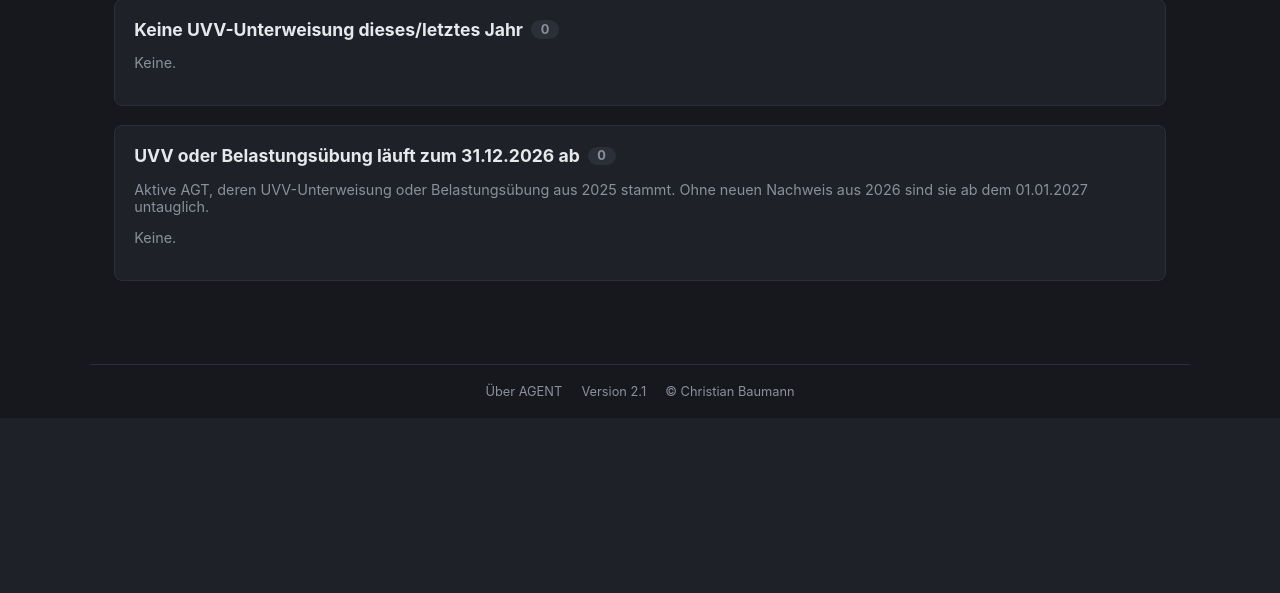
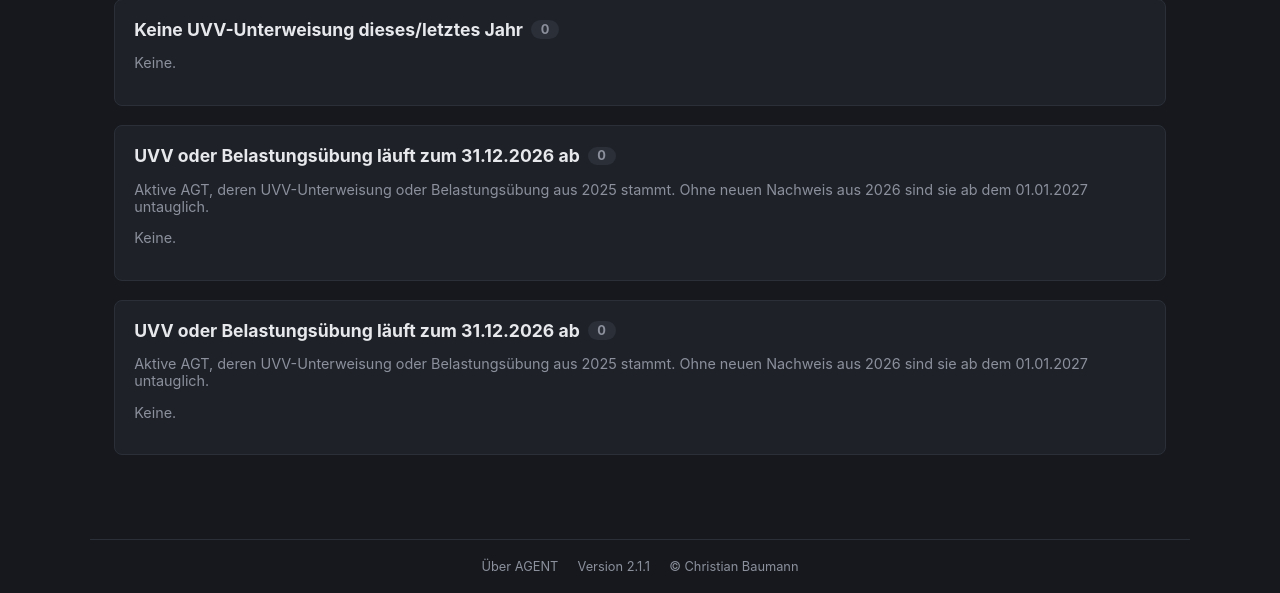
Before and after one commit to siliconserver/agent, a FastAPI app: page /reports in a window 1280 px wide. Shown: the part 588-1181 px from the top of the page. Before the commit the page ends 984 px from the top, so only its background shows below. Run offline with FastAPI, Linux system fonts and the light colour scheme; the visitor is signed in with stand-in values (Sample User, id 1); data comes from the database, SQL or seed files in the repository.

Commit message:
Bericht „läuft zum 31.12. ab“ klarer benennen, Berichte-Seite reparieren
- Dashboard und Wochenreport: Überschrift nennt UVV / Belastungsübung,
  Zeilen zeigen „UVV vom …“ bzw. „Belastungsübung vom …“
- reports.html: Abschnitt stand im title-Block statt im Inhalt
- Version 2.1.1

Co-Authored-By: Claude Opus 5.5 <noreply@anthropic.com>
Claude-Session: https://claude.ai/code/session_01AKBP8Muk6Poz5d1ZCyuiS3

```diff
--- a/app/scheduler.py
+++ b/app/scheduler.py
@@ -181,12 +181,12 @@ def run_weekly_report():
         def year_end_info(m):
             parts = []
             if crud.expires_end_of_year(m.uvv_unterweisung, today):
-                parts.append(f"UVV {m.uvv_unterweisung.strftime('%d.%m.%Y')}")
+                parts.append(f"UVV vom {m.uvv_unterweisung.strftime('%d.%m.%Y')}")
             if crud.expires_end_of_year(m.lastbelastung, today):
-                parts.append(f"Belastung {m.lastbelastung.strftime('%d.%m.%Y')}")
+                parts.append(f"Belastungsübung vom {m.lastbelastung.strftime('%d.%m.%Y')}")
             return " - " + ", ".join(parts)
 
-        lines.append(f"Läuft zum 31.12.{today.year} ab ({len(year_end)}):")
+        lines.append(f"UVV / Belastungsübung läuft zum 31.12.{today.year} ab ({len(year_end)}):")
         lines += [fmt(m, year_end_info(m)) for m in year_end] or ["  -"]
 
         emailer.send_mail(admin_email, settings.weekly_report_subject, "\n".join(lines))
--- a/app/templates/dashboard.html
+++ b/app/templates/dashboard.html
@@ -68,11 +68,11 @@
   </div>
 
   <div class="panel">
-    <h2>Läuft zum 31.12.{{ today.year }} ab <span class="count">{{ year_end|length }}</span></h2>
+    <h2>UVV / Belastungsübung läuft zum 31.12.{{ today.year }} ab <span class="count">{{ year_end|length }}</span></h2>
     {% if year_end %}
     <table class="mini-table">
       {% for m in year_end %}
-      <tr><td><a href="/members/{{ m.id }}">{{ m.vorname }} {{ m.name }}</a></td><td>{% if laeuft_jahresende_ab(m.uvv_unterweisung) %}UVV {{ m.uvv_unterweisung.strftime("%d.%m.%Y") }}{% endif %}{% if laeuft_jahresende_ab(m.uvv_unterweisung) and laeuft_jahresende_ab(m.lastbelastung) %}<br>{% endif %}{% if laeuft_jahresende_ab(m.lastbelastung) %}Belastung {{ m.lastbelastung.strftime("%d.%m.%Y") }}{% endif %}</td></tr>
+      <tr><td><a href="/members/{{ m.id }}">{{ m.vorname }} {{ m.name }}</a></td><td>{% if laeuft_jahresende_ab(m.uvv_unterweisung) %}UVV vom {{ m.uvv_unterweisung.strftime("%d.%m.%Y") }}{% endif %}{% if laeuft_jahresende_ab(m.uvv_unterweisung) and laeuft_jahresende_ab(m.lastbelastung) %}<br>{% endif %}{% if laeuft_jahresende_ab(m.lastbelastung) %}Belastungsübung vom {{ m.lastbelastung.strftime("%d.%m.%Y") }}{% endif %}</td></tr>
       {% endfor %}
     </table>
     {% else %}<p class="muted">Keine.</p>{% endif %}
--- a/app/templates/reports.html
+++ b/app/templates/reports.html
@@ -1,25 +1,5 @@
 {% extends "base.html" %}
-{% block title %}Berichte
-<div class="panel full-panel">
-  <h2>UVV oder Belastungsübung läuft zum 31.12.{{ today.year }} ab <span class="count">{{ year_end|length }}</span></h2>
-  <p class="muted">Aktive AGT, deren UVV-Unterweisung oder Belastungsübung aus {{ today.year - 1 }} stammt. Ohne neuen Nachweis aus {{ today.year }} sind sie ab dem 01.01.{{ today.year + 1 }} untauglich.</p>
-  {% if year_end %}
-  <div class="table-wrap">
-  <table class="data-table">
-    <thead><tr><th>Name</th><th>Vorname</th><th>Letzte UVV-Unterweisung</th><th>Letzte Belastung</th><th>E-Mail</th></tr></thead>
-    <tbody>
-    {% for m in year_end %}
-      <tr><td><a href="/members/{{ m.id }}">{{ m.name }}</a></td><td>{{ m.vorname }}</td>
-        <td class="{{ 'nok' if laeuft_jahresende_ab(m.uvv_unterweisung) }}">{{ m.uvv_unterweisung.strftime("%d.%m.%Y") if m.uvv_unterweisung else "nie" }}</td>
-        <td class="{{ 'nok' if laeuft_jahresende_ab(m.lastbelastung) }}">{{ m.lastbelastung.strftime("%d.%m.%Y") if m.lastbelastung else "nie" }}</td>
-        <td>{{ m.email or "-" }}</td></tr>
-    {% endfor %}
-    </tbody>
-  </table>
-  </div>
-  {% else %}<p class="muted">Keine.</p>{% endif %}
-</div>
-{% endblock %}
+{% block title %}Berichte{% endblock %}
 {% block content %}
 <h1>Berichte</h1>
 
@@ -110,4 +90,23 @@
   </div>
   {% else %}<p class="muted">Keine.</p>{% endif %}
 </div>
+<div class="panel full-panel">
+  <h2>UVV oder Belastungsübung läuft zum 31.12.{{ today.year }} ab <span class="count">{{ year_end|length }}</span></h2>
+  <p class="muted">Aktive AGT, deren UVV-Unterweisung oder Belastungsübung aus {{ today.year - 1 }} stammt. Ohne neuen Nachweis aus {{ today.year }} sind sie ab dem 01.01.{{ today.year + 1 }} untauglich.</p>
+  {% if year_end %}
+  <div class="table-wrap">
+  <table class="data-table">
+    <thead><tr><th>Name</th><th>Vorname</th><th>Letzte UVV-Unterweisung</th><th>Letzte Belastung</th><th>E-Mail</th></tr></thead>
+    <tbody>
+    {% for m in year_end %}
+      <tr><td><a href="/members/{{ m.id }}">{{ m.name }}</a></td><td>{{ m.vorname }}</td>
+        <td class="{{ 'nok' if laeuft_jahresende_ab(m.uvv_unterweisung) }}">{{ m.uvv_unterweisung.strftime("%d.%m.%Y") if m.uvv_unterweisung else "nie" }}</td>
+        <td class="{{ 'nok' if laeuft_jahresende_ab(m.lastbelastung) }}">{{ m.lastbelastung.strftime("%d.%m.%Y") if m.lastbelastung else "nie" }}</td>
+        <td>{{ m.email or "-" }}</td></tr>
+    {% endfor %}
+    </tbody>
+  </table>
+  </div>
+  {% else %}<p class="muted">Keine.</p>{% endif %}
+</div>
 {% endblock %}
```
Also changed, not shown: CHANGELOG.md.
